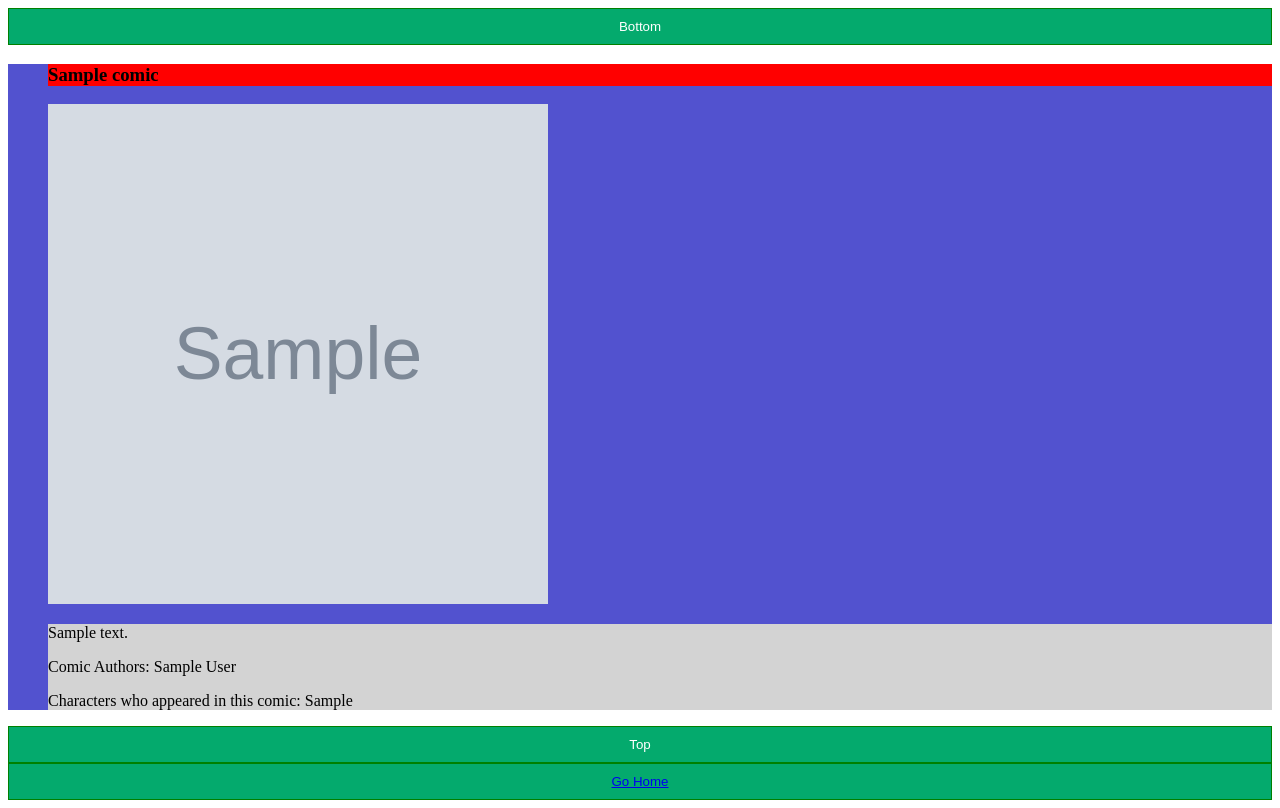
After one commit to OnlyITY/Marvel-s_Pathway_To_Greatness, a Django app: page /comics-gallery/ in a window 1280 px wide. The commit adds this page. Run offline with Django 5.2, Linux system fonts and the light colour scheme; tables that the repository leaves empty hold one stand-in row (values such as "Sample post"); grey boxes marked "Sample" are stand-in pictures.

Commit message:
Added a comics gallery link
Made it so that it displays all the comics searched up, also added some buttons to easily go down and back up. Also added a button to go back to the homepage. Also did some styling.

```diff
--- /dev/null
+++ b/pages/static/gallery.css
@@ -0,0 +1,21 @@
+#title {
+    background-color: red;
+}
+
+#comInfo {
+    background-color: lightgray;
+}
+
+#Comics{
+    background-color: rgb(82, 82, 207);
+}
+
+.btns button, #down{
+    background-color: #04AA6D; /* Green background */
+    border: 1px solid green; /* Green border */
+    color: white; /* White text */
+    padding: 10px 24px; /* Some padding */
+    cursor: pointer; /* Pointer/hand icon */
+    width: 100%; /* Set a width if needed */
+    display: block; /* Make the buttons appear below each other */
+  }
--- /dev/null
+++ b/pages/static/gallery.js
@@ -0,0 +1,24 @@
+// Get the button:
+let mybutton = document.getElementById("myBtn");
+let down = document.getElementById("down");
+
+// When the user scrolls down 20px from the top of the document, show the button
+window.onscroll = function() {scrollFunction()};
+
+function scrollFunction() {
+  if (document.body.scrollTop > 20 || document.documentElement.scrollTop > 20) {
+    mybutton.style.display = "block";
+  } else {
+    mybutton.style.display = "none";
+  }
+}
+
+// When the user clicks on the button, scroll to the top of the document
+function topFunction() {
+  document.body.scrollTop = 0; // For Safari
+  document.documentElement.scrollTop = 0; // For Chrome, Firefox, IE and Opera
+}
+
+function bottomFunction() {
+    window.scrollTo(0, document.body.scrollHeight);
+  }
--- /dev/null
+++ b/pages/templates/pages/gallery.html
@@ -0,0 +1,37 @@
+<!DOCTYPE html>
+<html lang="en">
+<head>
+    <meta charset="UTF-8">
+    <meta name="viewport" content="width=device-width, initial-scale=1.0">
+    <title>Comics Gallery</title>
+    {%load static %}
+    <link rel="stylesheet" href = "{% static 'gallery.css' %}">
+</head>
+<body>
+    <button onclick="bottomFunction()" id="down" title="Goes to the bottom">Bottom</button>
+    {% block content %}
+        {% for x in allComics %}
+            <ul id="Comics">
+                <h3 id="title"> {{x.title}} </h3>
+                <img id="image" src="{{x.comicIMG}}" height=500 width=500>
+
+                <div id="comInfo">
+                <p id = "sum"> {{x.summary}} <p>
+                <p id="Authors"> Comic Authors: {{x.comicAuthors}} </p>
+                <p id="appear"> Characters who appeared in this comic: {{x.characterAppearances}} </p>
+                </div>
+            </ul>
+        {% endfor %}
+    {% endblock %}
+
+
+    <script src={% static "gallery.js" %}></script>
+
+    <div class="btns">
+       <button onclick="topFunction()" id="myBtn" title="Go to top">Top</button>
+       <button type="button">
+           <a href="{% url 'home' %}"> Go Home <a/>
+       </button>
+    </div>
+</body>
+</html>
--- a/pages/templates/pages/home.html
+++ b/pages/templates/pages/home.html
@@ -118,8 +118,12 @@
     });
 
 </script>
-<div class= forum>
+<div class= "forum">
 <a href ="{% url 'forum' %}">Join the forum!</a>
+</div>
+
+<div class="gallery">
+    <a href="{% url 'gallery' %}"> Comics Gallery </a>
 </div>
 </body>
 </html>
--- a/pages/urls.py
+++ b/pages/urls.py
@@ -16,5 +16,6 @@ urlpatterns = [
     path('friends/', views.friends_list, name='friends_list'),
     path('add-friend/<int:friend_id>/', views.add_friend, name='add_friend'),
     path("checkout/", views.checkout, name="checkout"),
+    path("comics-gallery/", views.gallery, name="gallery")
 
 ]
--- a/pages/views.py
+++ b/pages/views.py
@@ -79,6 +79,13 @@ def search(request):
         return render(request, "pages/home.html")
 
 
+def gallery(request):
+    allComics = Comics.objects.all()
+    Params = {
+        'allComics': allComics
+    }
+    return render(request, "pages/gallery.html", Params)
+
 
 def character_name_suggestions(request):
     query = request.GET.get('query', '')
```
